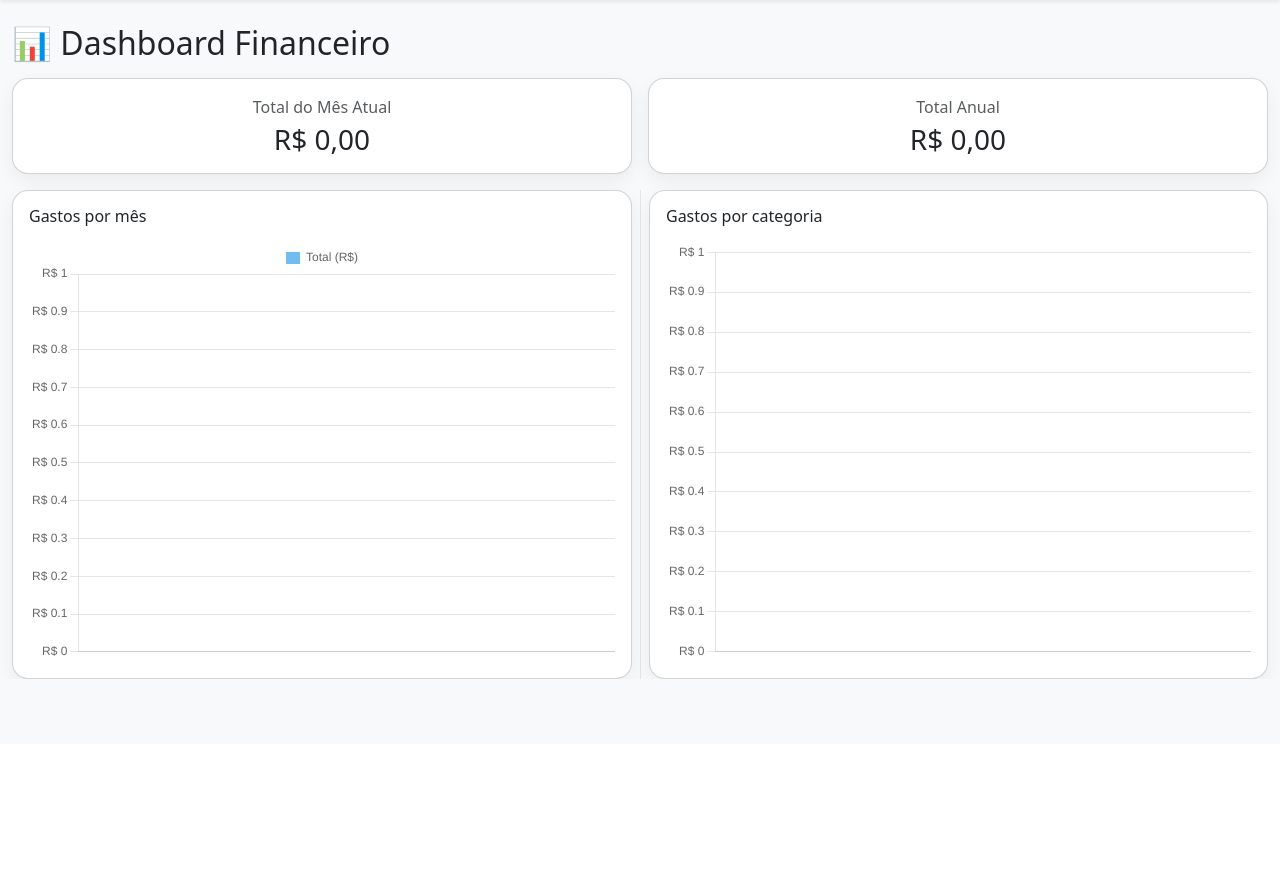
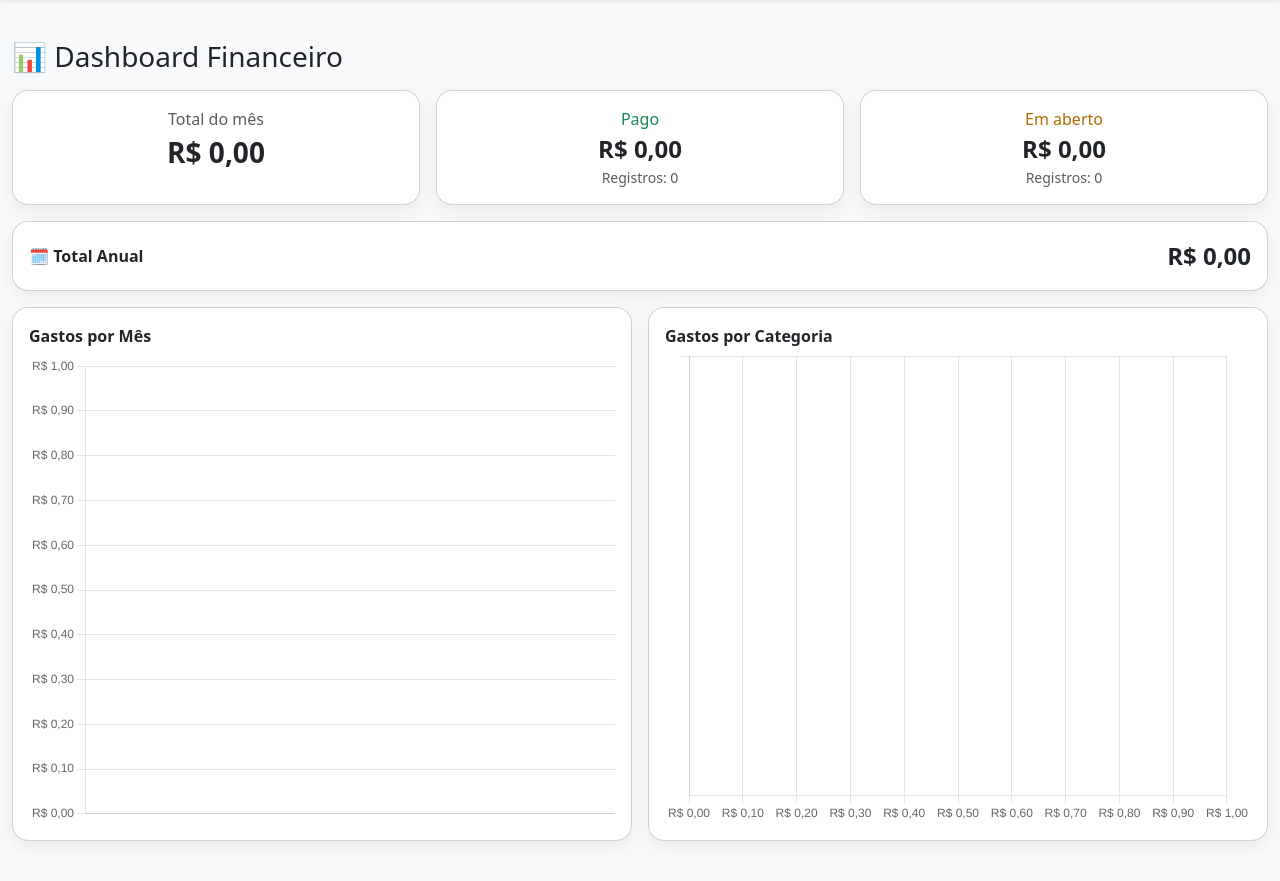
Before and after one commit to wandersonoliveirati/controle-financeiro-web, a Flask app: page / in a window 1280 px wide. Shown: the part 56-937 px from the top of the page. Before the commit the page ends 735 px from the top, so only its background shows below. Run offline with Flask 3, Linux system fonts and the light colour scheme.

Commit message:
status papo e em aberto

```diff
--- a/app.py
+++ b/app.py
@@ -4,15 +4,15 @@ from datetime import datetime, timedelta
 from pathlib import Path
 import json, re
 
-# --- Flask ---
 app = Flask(__name__)
 app.secret_key = "financas-secret"
 
-# --- DB config (SQLAlchemy) ---
-from sqlalchemy import create_engine, text
+# --- DB (SQLAlchemy) ---
+from sqlalchemy import create_engine, text, inspect
 from sqlalchemy.orm import sessionmaker, declarative_base, Mapped, mapped_column
 from sqlalchemy import String, Integer, Date, Numeric
 
+# Render/Heroku podem expor postgres://
 DATABASE_URL = os.environ.get("DATABASE_URL", "").replace("postgres://", "postgresql://")
 engine = create_engine(DATABASE_URL or "sqlite:///local.db", future=True)
 SessionLocal = sessionmaker(bind=engine, autoflush=False, autocommit=False, future=True)
@@ -24,7 +24,8 @@ class Gasto(Base):
     data: Mapped[datetime.date] = mapped_column(Date, nullable=False)
     categoria: Mapped[str] = mapped_column(String(100), nullable=False)
     descricao: Mapped[str] = mapped_column(String(500), nullable=True)
-    valor: Mapped[float] = mapped_column(Numeric(12,2), nullable=False)
+    valor: Mapped[float] = mapped_column(Numeric(12, 2), nullable=False)
+    status: Mapped[str] = mapped_column(String(20), nullable=False, default="Em aberto")
 
 class Categoria(Base):
     __tablename__ = "categorias"
@@ -33,37 +34,61 @@ class Categoria(Base):
 
 Base.metadata.create_all(engine)
 
-# --- Arquivo legado para migração inicial ---
+def ensure_status_column():
+    """Compatível com SQLite e Postgres (sem IF NOT EXISTS)."""
+    insp = inspect(engine)
+    try:
+        cols = [c["name"] for c in insp.get_columns("gastos")]
+    except Exception:
+        cols = []
+    if "status" not in cols:
+        with engine.begin() as conn:
+            conn.execute(
+                text("ALTER TABLE gastos ADD COLUMN status VARCHAR(20) NOT NULL DEFAULT 'Em aberto'")
+            )
+ensure_status_column()
+
+# --- JSON legado (import inicial) ---
 BASE_DIR = Path(__file__).resolve().parent
 LEGACY_JSON = BASE_DIR / "gastos.json"
 
 def parse_brl_to_float(val):
     if val is None: return 0.0
-    if isinstance(val, (int,float)): return float(val)
+    if isinstance(val, (int, float)): return float(val)
     s = re.sub(r"[^0-9,.\-]", "", str(val).strip())
-    if "," in s: s = s.replace(".","").replace(",",".")
-    else: s = s.replace(",",".")
-    try: return float(s)
-    except: return 0.0
+    if "," in s:
+        s = s.replace(".", "").replace(",", ".")
+    else:
+        s = s.replace(",", ".")
+    try:
+        return float(s)
+    except:
+        return 0.0
 
 def normalize_date(s):
     if not s: return None
     s = str(s).strip()
     for fmt in ("%Y-%m-%d", "%d/%m/%Y"):
-        try: return datetime.strptime(s[:10], fmt).strftime("%Y-%m-%d")
-        except: pass
+        try:
+            return datetime.strptime(s[:10], fmt).strftime("%Y-%m-%d")
+        except:
+            pass
     return None
 
 def monthly_until_year_end(date_iso):
     if not date_iso: return []
-    try: d = datetime.strptime(date_iso, "%Y-%m-%d")
-    except: return []
+    try:
+        d = datetime.strptime(date_iso, "%Y-%m-%d")
+    except:
+        return []
     year, month, day = d.year, d.month, d.day
-    def last_day(y,m):
-        return (datetime(y+1,1,1) if m==12 else datetime(y,m+1,1) - timedelta(days=1)).day
+
+    def last_day(y, m):
+        return (datetime(y + 1, 1, 1) if m == 12 else datetime(y, m + 1, 1)) - timedelta(days=1)
+
     dates = []
     for m in range(month, 13):
-        ld = last_day(year, m)
+        ld = last_day(year, m).day
         use = min(day, ld)
         dates.append(datetime(year, m, use).date())
     return dates
@@ -71,8 +96,7 @@ def monthly_until_year_end(date_iso):
 def import_legacy_if_empty():
     """Importa dados do gastos.json na primeira execução."""
     with SessionLocal() as db:
-        count = db.query(Gasto).count()
-        if count > 0:
+        if db.query(Gasto).count() > 0:
             return
         if not LEGACY_JSON.exists():
             return
@@ -84,31 +108,34 @@ def import_legacy_if_empty():
             else:
                 gastos_raw = raw
                 categorias_raw = []
-            # categorias
-            nomes = set([c for c in categorias_raw if c]) | { (g.get("categoria") or "").strip() for g in gastos_raw if g.get("categoria") }
+            nomes = set([c for c in categorias_raw if c]) | {
+                (g.get("categoria") or "").strip() for g in gastos_raw if g.get("categoria")
+            }
             for n in sorted({x for x in nomes if x}):
                 db.add(Categoria(nome=n))
-            # gastos
             for g in gastos_raw:
                 data_iso = normalize_date(g.get("data"))
-                if not data_iso: continue
-                db.add(Gasto(
-                    data = datetime.strptime(data_iso, "%Y-%m-%d").date(),
-                    categoria = g.get("categoria") or "Sem categoria",
-                    descricao = g.get("descricao") or "",
-                    valor = parse_brl_to_float(g.get("valor")),
-                ))
+                if not data_iso:
+                    continue
+                db.add(
+                    Gasto(
+                        data=datetime.strptime(data_iso, "%Y-%m-%d").date(),
+                        categoria=g.get("categoria") or "Sem categoria",
+                        descricao=g.get("descricao") or "",
+                        valor=parse_brl_to_float(g.get("valor")),
+                        status=(g.get("status") or "Em aberto"),
+                    )
+                )
             db.commit()
         except Exception as e:
             print("Import JSON skipped:", e)
-
 import_legacy_if_empty()
 
 def get_categorias():
     with SessionLocal() as db:
         nomes = [c.nome for c in db.query(Categoria).order_by(Categoria.nome.asc()).all()]
         if not nomes:
-            nomes = ["Fixo","Lazer","Itens Casa"]
+            nomes = ["Fixo", "Lazer", "Itens Casa"]
         return nomes
 
 # --------- ROTAS ---------
@@ -117,45 +144,73 @@ def dashboard():
     with SessionLocal() as db:
         rows = db.query(Gasto).all()
         now = datetime.now()
+
+        # totais principais
         total_mes = 0.0
         total_ano = 0.0
         totais_mes = {}
         totais_categoria = {}
+
+        # breakdown do mês atual por status
+        total_mes_pago = 0.0
+        total_mes_aberto = 0.0
+        qtd_mes_pago = 0
+        qtd_mes_aberto = 0
+
         for r in rows:
             valor = float(r.valor)
             ym = r.data.strftime("%Y-%m")
             totais_mes[ym] = totais_mes.get(ym, 0.0) + valor
             totais_categoria[r.categoria] = totais_categoria.get(r.categoria, 0.0) + valor
+
             if r.data.year == now.year:
                 total_ano += valor
                 if r.data.month == now.month:
                     total_mes += valor
+                    status = (r.status or "Em aberto").lower()
+                    if status == "pago":
+                        total_mes_pago += valor
+                        qtd_mes_pago += 1
+                    else:
+                        total_mes_aberto += valor
+                        qtd_mes_aberto += 1
+
         totais_mes = dict(sorted(totais_mes.items()))
         totais_categoria = dict(sorted(totais_categoria.items(), key=lambda kv: kv[1], reverse=True))
-    return render_template("dashboard.html",
-                           total_geral=total_mes,
-                           total_anual=total_ano,
-                           totais_mes=totais_mes,
-                           totais_categoria=totais_categoria)
+
+    return render_template(
+        "dashboard.html",
+        total_geral=total_mes,          # total do mês atual (como você já usa)
+        total_anual=total_ano,          # total do ano
+        totais_mes=totais_mes,
+        totais_categoria=totais_categoria,
+        # novos campos para o resumo
+        total_mes_pago=total_mes_pago,
+        total_mes_aberto=total_mes_aberto,
+        qtd_mes_pago=qtd_mes_pago,
+        qtd_mes_aberto=qtd_mes_aberto,
+    )
 
 @app.route("/listar")
 def listar_gastos():
     with SessionLocal() as db:
         gastos = db.query(Gasto).order_by(Gasto.data.desc(), Gasto.id.desc()).all()
-        # adaptamos para o template atual (usa g.data, g.data_iso, g.valor, g.categoria, g.descricao, g.id)
         view = []
         for g in gastos:
-            view.append({
-                "id": g.id,
-                "data": g.data.strftime("%d/%m/%Y"),
-                "data_iso": g.data.strftime("%Y-%m-%d"),
-                "categoria": g.categoria,
-                "descricao": g.descricao,
-                "valor": float(g.valor),
-            })
+            view.append(
+                {
+                    "id": g.id,
+                    "data": g.data.strftime("%d/%m/%Y"),
+                    "data_iso": g.data.strftime("%Y-%m-%d"),
+                    "categoria": g.categoria,
+                    "descricao": g.descricao,
+                    "valor": float(g.valor),
+                    "status": g.status or "Em aberto",
+                }
+            )
     return render_template("listar.html", gastos=view)
 
-@app.route("/adicionar", methods=["GET","POST"])
+@app.route("/adicionar", methods=["GET", "POST"])
 def adicionar():
     if request.method == "POST":
         data = request.form.get("data")
@@ -163,54 +218,62 @@ def adicionar():
         descricao = request.form.get("descricao") or ""
         valor = parse_brl_to_float(request.form.get("valor"))
         if not data or not categoria:
-            flash("Preencha data e categoria.", "warning"); return redirect(url_for("adicionar"))
+            flash("Preencha data e categoria.", "warning")
+            return redirect(url_for("adicionar"))
         iso = normalize_date(data)
         if not iso:
-            flash("Data inválida.", "warning"); return redirect(url_for("adicionar"))
+            flash("Data inválida.", "warning")
+            return redirect(url_for("adicionar"))
+
         with SessionLocal() as db:
-            # garante categoria existente
             if not db.query(Categoria).filter_by(nome=categoria).first():
-                db.add(Categoria(nome=categoria)); db.commit()
+                db.add(Categoria(nome=categoria))
+                db.commit()
             replicate = (request.form.get("replicar_fim_ano") == "1") or (categoria.strip().lower() == "fixo")
             if replicate:
                 for d in monthly_until_year_end(iso):
-                    db.add(Gasto(data=d, categoria=categoria, descricao=descricao, valor=valor))
+                    db.add(Gasto(data=d, categoria=categoria, descricao=descricao, valor=valor, status="Em aberto"))
                 flash("Gastos fixos adicionados mensalmente até dezembro.", "success")
             else:
                 d = datetime.strptime(iso, "%Y-%m-%d").date()
-                db.add(Gasto(data=d, categoria=categoria, descricao=descricao, valor=valor))
+                db.add(Gasto(data=d, categoria=categoria, descricao=descricao, valor=valor, status="Em aberto"))
                 flash("Gasto adicionado com sucesso!", "success")
             db.commit()
         return redirect(url_for("listar_gastos"))
+
     return render_template("index.html", categorias=get_categorias())
 
-@app.route("/editar/<int:gid>", methods=["GET","POST"])
+@app.route("/editar/<int:gid>", methods=["GET", "POST"])
 def editar(gid):
     with SessionLocal() as db:
         gasto = db.get(Gasto, gid)
         if not gasto:
-            flash("Item não encontrado.", "danger"); return redirect(url_for("listar_gastos"))
+            flash("Item não encontrado.", "danger")
+            return redirect(url_for("listar_gastos"))
+
         if request.method == "POST":
             iso = normalize_date(request.form.get("data"))
-            if not iso: flash("Data inválida.", "warning"); return redirect(url_for("editar", gid=gid))
+            if not iso:
+                flash("Data inválida.", "warning")
+                return redirect(url_for("editar", gid=gid))
             gasto.data = datetime.strptime(iso, "%Y-%m-%d").date()
             gasto.categoria = request.form.get("categoria")
             gasto.descricao = request.form.get("descricao") or ""
             gasto.valor = parse_brl_to_float(request.form.get("valor"))
-            # garante categoria
             if not db.query(Categoria).filter_by(nome=gasto.categoria).first():
                 db.add(Categoria(nome=gasto.categoria))
             db.commit()
             flash("Gasto atualizado.", "success")
             return redirect(url_for("listar_gastos"))
-        # GET
+
         gview = {
             "id": gasto.id,
             "data": gasto.data.strftime("%d/%m/%Y"),
             "data_iso": gasto.data.strftime("%Y-%m-%d"),
             "categoria": gasto.categoria,
             "descricao": gasto.descricao,
-            "valor": float(gasto.valor)
+            "valor": float(gasto.valor),
+            "status": gasto.status or "Em aberto",
         }
         return render_template("editar.html", indice=gasto.id, gasto=gview, categorias=get_categorias())
 
@@ -219,12 +282,26 @@ def excluir(gid):
     with SessionLocal() as db:
         gasto = db.get(Gasto, gid)
         if not gasto:
-            flash("Item não encontrado.", "danger"); return redirect(url_for("listar_gastos"))
-        db.delete(gasto); db.commit()
+            flash("Item não encontrado.", "danger")
+            return redirect(url_for("listar_gastos"))
+        db.delete(gasto)
+        db.commit()
         flash("Gasto excluído.", "info")
     return redirect(url_for("listar_gastos"))
 
-# Render: porta dinâmica
+@app.route("/toggle_pago/<int:gid>")
+def toggle_pago(gid):
+    referer = request.headers.get("Referer")
+    with SessionLocal() as db:
+        gasto = db.get(Gasto, gid)
+        if not gasto:
+            flash("Item não encontrado.", "danger")
+            return redirect(url_for("listar_gastos"))
+        gasto.status = "Pago" if (gasto.status or "Em aberto") != "Pago" else "Em aberto"
+        db.commit()
+        flash(f'Status alterado para "{gasto.status}".', "success")
+    return redirect(referer or url_for("listar_gastos"))
+
 if __name__ == "__main__":
     port = int(os.environ.get("PORT", 5000))
     app.run(host="0.0.0.0", port=port)
--- a/templates/dashboard.html
+++ b/templates/dashboard.html
@@ -1,120 +1,158 @@
 {% extends "base.html" %}
+{% block content %}
 
-{% block content %}
-<div class="container">
-  <h2 class="mb-3">📊 Dashboard Financeiro</h2>
+<div class="container py-3">
 
-  <!-- Cards resumo -->
-  <div class="row g-3 mb-3 row-cols-1 row-cols-md-2">
-    <div class="col">
-      <div class="card text-center h-100">
-        <div class="card-body">
-          <p class="text-muted mb-1">Total do Mês Atual</p>
-          <p class="h3 mb-0"><span class="money" data-value="{{ total_geral }}"></span></p>
+  <div class="d-flex justify-content-between align-items-center mb-3">
+    <h3 class="mb-0">📊 Dashboard Financeiro</h3>
+  </div>
+
+  <!-- KPIs do mês atual -->
+  <div class="row g-3 mb-3">
+    <div class="col-12 col-md-4">
+      <div class="card h-100">
+        <div class="card-body text-center">
+          <div class="text-muted">Total do mês</div>
+          <div class="fs-3 fw-bold" id="kpi-mes-geral" data-valor="{{ total_geral|default(0) }}">R$ 0,00</div>
         </div>
       </div>
     </div>
-    <div class="col">
-      <div class="card text-center h-100">
-        <div class="card-body">
-          <p class="text-muted mb-1">Total Anual</p>
-          <p class="h3 mb-0"><span class="money" data-value="{{ total_anual }}"></span></p>
+
+    <div class="col-6 col-md-4">
+      <div class="card h-100">
+        <div class="card-body text-center">
+          <div class="text-success">Pago</div>
+          <div class="fs-4 fw-bold" id="kpi-mes-pago" data-valor="{{ total_mes_pago|default(0) }}">R$ 0,00</div>
+          <div class="small text-muted">Registros: <span id="kpi-mes-pago-qtd">{{ qtd_mes_pago|default(0) }}</span></div>
+        </div>
+      </div>
+    </div>
+
+    <div class="col-6 col-md-4">
+      <div class="card h-100">
+        <div class="card-body text-center">
+          <div style="color:#b36b00;">Em aberto</div>
+          <div class="fs-4 fw-bold" id="kpi-mes-aberto" data-valor="{{ total_mes_aberto|default(0) }}">R$ 0,00</div>
+          <div class="small text-muted">Registros: <span id="kpi-mes-aberto-qtd">{{ qtd_mes_aberto|default(0) }}</span></div>
         </div>
       </div>
     </div>
   </div>
 
-  <!-- Gráficos: divididos ao meio em telas médias+; empilham no mobile -->
-  <div class="row g-3 dash-split">
-    <div class="col-12 col-md-6">
-      <div class="card h-100">
-        <div class="card-body">
-          <h6 class="mb-3">Gastos por mês</h6>
-          <div class="chart-wrap">
-            <canvas id="graficoMes"></canvas>
-          </div>
-        </div>
-      </div>
-    </div>
-    <div class="col-12 col-md-6">
-      <div class="card h-100">
-        <div class="card-body">
-          <h6 class="mb-3">Gastos por categoria</h6>
-          <div class="chart-wrap">
-            <canvas id="graficoCategoria"></canvas>
-          </div>
+  <!-- Total anual -->
+  <div class="row g-3 mb-3">
+    <div class="col-12">
+      <div class="card">
+        <div class="card-body d-flex justify-content-between align-items-center">
+          <div class="fw-semibold">🗓️ Total Anual</div>
+          <div class="fs-4 fw-bold" id="kpi-anual" data-valor="{{ total_anual|default(0) }}">R$ 0,00</div>
         </div>
       </div>
     </div>
   </div>
+
+  <!-- Gráficos lado a lado -->
+  <div class="row g-3">
+    <div class="col-12 col-lg-6">
+      <div class="card h-100">
+        <div class="card-body">
+          <div class="fw-semibold mb-2">Gastos por Mês</div>
+          <canvas id="chartMeses" height="240"></canvas>
+        </div>
+      </div>
+    </div>
+
+    <div class="col-12 col-lg-6">
+      <div class="card h-100">
+        <div class="card-body">
+          <div class="fw-semibold mb-2">Gastos por Categoria</div>
+          <canvas id="chartCategorias" height="240"></canvas>
+        </div>
+      </div>
+    </div>
+  </div>
+
 </div>
 
-<!-- Dados JSON injetados pelo Flask -->
-<script id="data-mes" type="application/json">
+<!-- Chart.js -->
+<script src="https://cdn.jsdelivr.net/npm/chart.js@4.4.0/dist/chart.umd.min.js"></script>
+
+<!-- Dados para os gráficos como JSON puro (evita erros do linter) -->
+<script id="totaisMesData" type="application/json">
   {{ totais_mes|tojson }}
 </script>
-<script id="data-cat" type="application/json">
+<script id="totaisCategoriasData" type="application/json">
   {{ totais_categoria|tojson }}
 </script>
 
-<!-- Chart.js -->
-<script src="https://cdn.jsdelivr.net/npm/chart.js"></script>
 <script>
-  // Pegando os dados dos blocos JSON
-  const totaisMes = JSON.parse(document.getElementById("data-mes").textContent);
-  const totaisCategoria = JSON.parse(document.getElementById("data-cat").textContent);
+// === KPIs ===
+(function() {
+  const fmt = n => new Intl.NumberFormat("pt-BR", { style: "currency", currency: "BRL" }).format(n || 0);
+  ["kpi-mes-geral","kpi-mes-pago","kpi-mes-aberto","kpi-anual"].forEach(id => {
+    const el = document.getElementById(id);
+    if (el) el.textContent = fmt(Number(el.getAttribute("data-valor") || "0"));
+  });
+})();
 
-  // Configuração padrão para melhorar visualização em telas pequenas
-  const baseOptions = {
-    responsive: true,
-    maintainAspectRatio: false,
-    plugins: {
-      legend: { display: true, labels: { boxWidth: 14 } },
-      tooltip: { mode: 'index', intersect: false }
-    },
-    scales: {
-      x: { ticks: { maxRotation: 0 } },
-      y: { ticks: { callback: (v) => 'R$ ' + v } }
-    }
-  };
+// === Dados para gráficos (lidos dos <script type="application/json">) ===
+const totaisMes = JSON.parse(document.getElementById("totaisMesData").textContent || "{}");
+const totaisCategorias = JSON.parse(document.getElementById("totaisCategoriasData").textContent || "{}");
 
-  // Gráfico por mês
-  const ctxMes = document.getElementById('graficoMes');
-  new Chart(ctxMes, {
-    type: 'bar',
-    data: {
-      labels: Object.keys(totaisMes),
-      datasets: [{
-        label: 'Total (R$)',
-        data: Object.values(totaisMes),
-        backgroundColor: 'rgba(54, 162, 235, 0.7)'
-      }]
-    },
-    options: baseOptions
-  });
+// === Gráfico por Mês ===
+(function(){
+  const ctx = document.getElementById("chartMeses");
+  if (!ctx) return;
+  const labels = Object.keys(totaisMes);
+  const data = labels.map(k => totaisMes[k]);
 
-  // Gráfico por categoria
-  const ctxCat = document.getElementById('graficoCategoria');
-  new Chart(ctxCat, {
-    type: 'doughnut',
-    data: {
-      labels: Object.keys(totaisCategoria),
-      datasets: [{
-        data: Object.values(totaisCategoria),
-        backgroundColor: [
-          'rgba(255, 99, 132, 0.7)',
-          'rgba(54, 162, 235, 0.7)',
-          'rgba(255, 206, 86, 0.7)',
-          'rgba(75, 192, 192, 0.7)',
-          'rgba(153, 102, 255, 0.7)',
-          'rgba(255, 159, 64, 0.7)'
-        ]
-      }]
-    },
+  new Chart(ctx, {
+    type: "bar",
+    data: { labels, datasets: [{ label: "R$ por mês", data }] },
     options: {
-      ...baseOptions,
-      cutout: '55%'
+      responsive: true,
+      plugins: {
+        legend: { display: false },
+        tooltip: { callbacks: {
+          label: c => new Intl.NumberFormat("pt-BR",{style:"currency",currency:"BRL"}).format(c.parsed.y||0)
+        }}
+      },
+      scales: {
+        y: { ticks: {
+          callback: v => new Intl.NumberFormat("pt-BR",{style:"currency",currency:"BRL"}).format(v)
+        }}
+      }
     }
   });
+})();
+
+// === Gráfico por Categoria ===
+(function(){
+  const ctx = document.getElementById("chartCategorias");
+  if (!ctx) return;
+  const labels = Object.keys(totaisCategorias);
+  const data = labels.map(k => totaisCategorias[k]);
+
+  new Chart(ctx, {
+    type: "bar",
+    data: { labels, datasets: [{ label: "R$ por categoria", data }] },
+    options: {
+      indexAxis: "y",
+      responsive: true,
+      plugins: {
+        legend: { display: false },
+        tooltip: { callbacks: {
+          label: c => new Intl.NumberFormat("pt-BR",{style:"currency",currency:"BRL"}).format(c.parsed.x||0)
+        }}
+      },
+      scales: {
+        x: { ticks: {
+          callback: v => new Intl.NumberFormat("pt-BR",{style:"currency",currency:"BRL"}).format(v)
+        }}
+      }
+    }
+  });
+})();
 </script>
+
 {% endblock %}
--- a/templates/editar.html
+++ b/templates/editar.html
@@ -7,6 +7,7 @@
     <div class="card-body">
       <form method="post" action="{{ url_for('editar', gid=indice) }}">
         <div class="row g-3">
+
           <div class="col-12 col-md-4">
             <label class="form-label">Data</label>
             <input type="date" name="data" class="form-control"
@@ -40,6 +41,7 @@
             <input type="text" name="descricao" class="form-control"
                    value="{{ gasto.descricao }}">
           </div>
+
         </div>
 
         <div class="d-flex gap-2 mt-3">
@@ -54,6 +56,7 @@
 <script>
 document.addEventListener("DOMContentLoaded", function () {
   const valorInput = document.querySelector(".money-field");
+
   function normalizeInitial(s) {
     if (!s) return "";
     s = String(s).replace(/[^\d,.\-]/g, "");
```
Also changed, not shown: templates/index.html (+4 -13 lines), templates/listar.html (+105 -61 lines), local.db.
